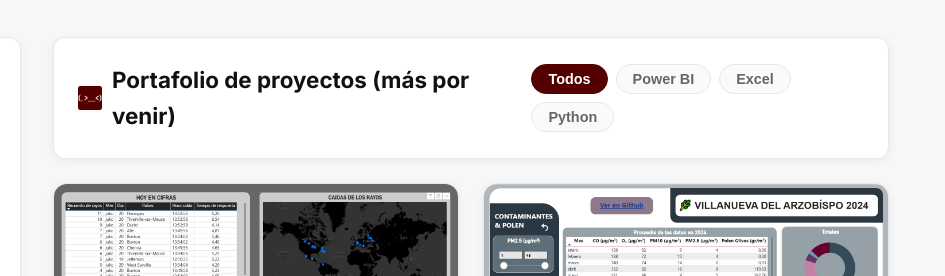
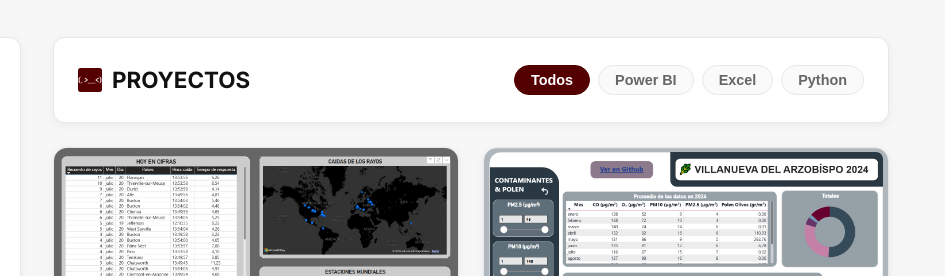
Before and after one commit to AlvaroMF02/AlvaroMF02.github.io, a plain HTML site: page index.html in a window 1280 px wide. Shown: the part 486-762 px from the top of the page, 335-1280 px from the left. Drawn offline with Linux system fonts and the light colour scheme.

Commit message:
tonteria

```diff
--- a/index.html
+++ b/index.html
@@ -112,7 +112,7 @@
                 <div class="card projects-header">
                     <div class="projects-title">
                         <img src="images/favicon.ico" alt="" aria-hidden="true">
-                        <h2 id="Projects">Portafolio de proyectos (más por venir)</h2>
+                        <h2 id="Projects">PROYECTOS</h2>
                     </div>
                     <!-- Cambio futuro, poner un filtro a base de las tecnologias usadas -->
                     <div class="projects-tabs">
```
